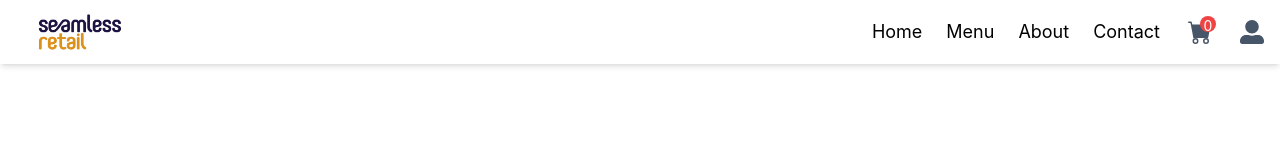
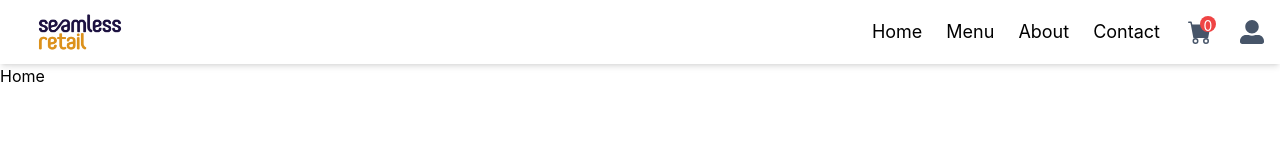
Before and after one commit to preston-56/eCommerce-MERN, a React (Create React App) app in the folder frontend/: page / in a window 1280 px wide. Shown: the top 160 px of the page. Built offline with nearby package versions, Linux system fonts and the light colour scheme.

Commit message:
define route path

```diff
--- a/frontend/src/index.js
+++ b/frontend/src/index.js
@@ -3,11 +3,18 @@ import ReactDOM from 'react-dom/client';
 import './index.css';
 import App from './App';
 import { createBrowserRouter, createRoutesFromElements, Route, RouterProvider} from 'react-router-dom';
+import Home from './component/home/home';
+import Menu from './component/menu/menu';
+import About from './component/about/about';
+import Contact from './component/contact/contact';
 
 const router = createBrowserRouter(
   createRoutesFromElements(
     <Route path='/' element={<App/>}>
-
+      <Route index element={<Home/>}/>
+      <Route path='menu' element={<Menu/>}/>
+      <Route path='about' element={<About/>}/>
+      <Route path='contact' element={<Contact/>}/>
     </Route>
 
   )
```
